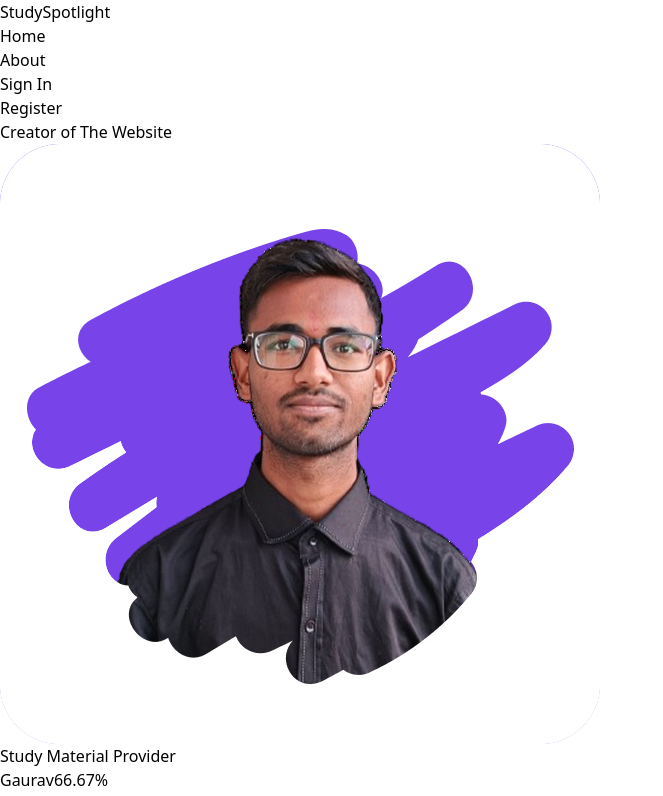
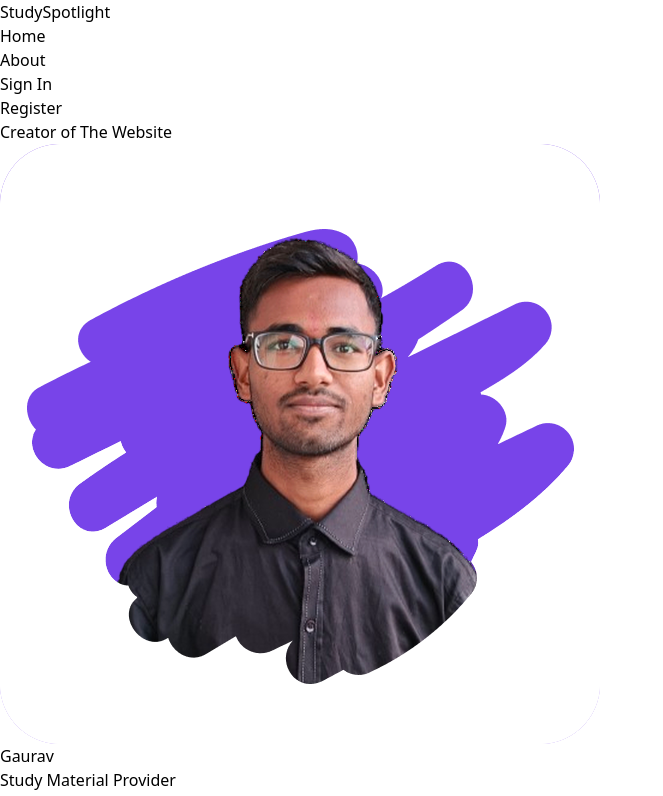
Before and after one commit to H4CK3R-CODING/StudySpotlight, a React (Vite) app in the folder frontend/: page /about in a window 1280 px wide. Shown: the top 796 px of the page, without its empty margins (0-663 px from the left). Built offline with nearby package versions, Linux system fonts and the light colour scheme.

Commit message:
adding name in About Page

```diff
--- a/frontend/src/index.css
+++ b/frontend/src/index.css
@@ -14,6 +14,7 @@
     position: relative;
 } */
 
+
 .home::before{
     content: "";
     width: 100vw;
--- a/frontend/src/pages/About/About.jsx
+++ b/frontend/src/pages/About/About.jsx
@@ -12,7 +12,9 @@
       <div className='my-6 flex flex-col justify-center items-center'>
         <h1 className='text-3xl my-4 font-semibold p-2 text-center'>Creator of The Website</h1>
         <img className=' my-4 border-2 border-black rounded-2xl w-[290px] sm:w-[300px]' src="./profile.png" alt="profileImg" />
+        <h1 className='text-3xl font-semibold text-center'>Gaurav</h1>
       </div>
+      {/* <hr className='border-gray-400 w-[90vw] rounded-xl'/> */}
       <div className='my-6 p-2'>
         <h1 className='text-3xl text-center my-2 font-semibold'>Study Material Provider</h1>
         {
--- a/frontend/src/pages/About/ProgressorBar.jsx
+++ b/frontend/src/pages/About/ProgressorBar.jsx
@@ -7,12 +7,14 @@
     const processRef = useRef();
 
     useEffect(()=>{
-        Array.from(processRef.current.children).map((ele,idx)=>{
-            ele.style.width = `${((info.quantity*100)/totalMaterial)}%`
-        })
+        setTimeout(()=>{
+            Array.from(processRef.current.children).map((ele,idx)=>{
+                ele.style.width = `${((info.quantity*100)/totalMaterial)}%`
+            })
+        }, 1000)
         // processRef.current.style.width = [`${((info.quantity*100)/totalMaterial)}%`]
-        console.log(processRef.current.children[0].style.width)
-        console.log(totalMaterial)
+        // console.log(processRef.current.children[0].style.width)
+        // console.log(totalMaterial)
     },[])
 
   return (
```
